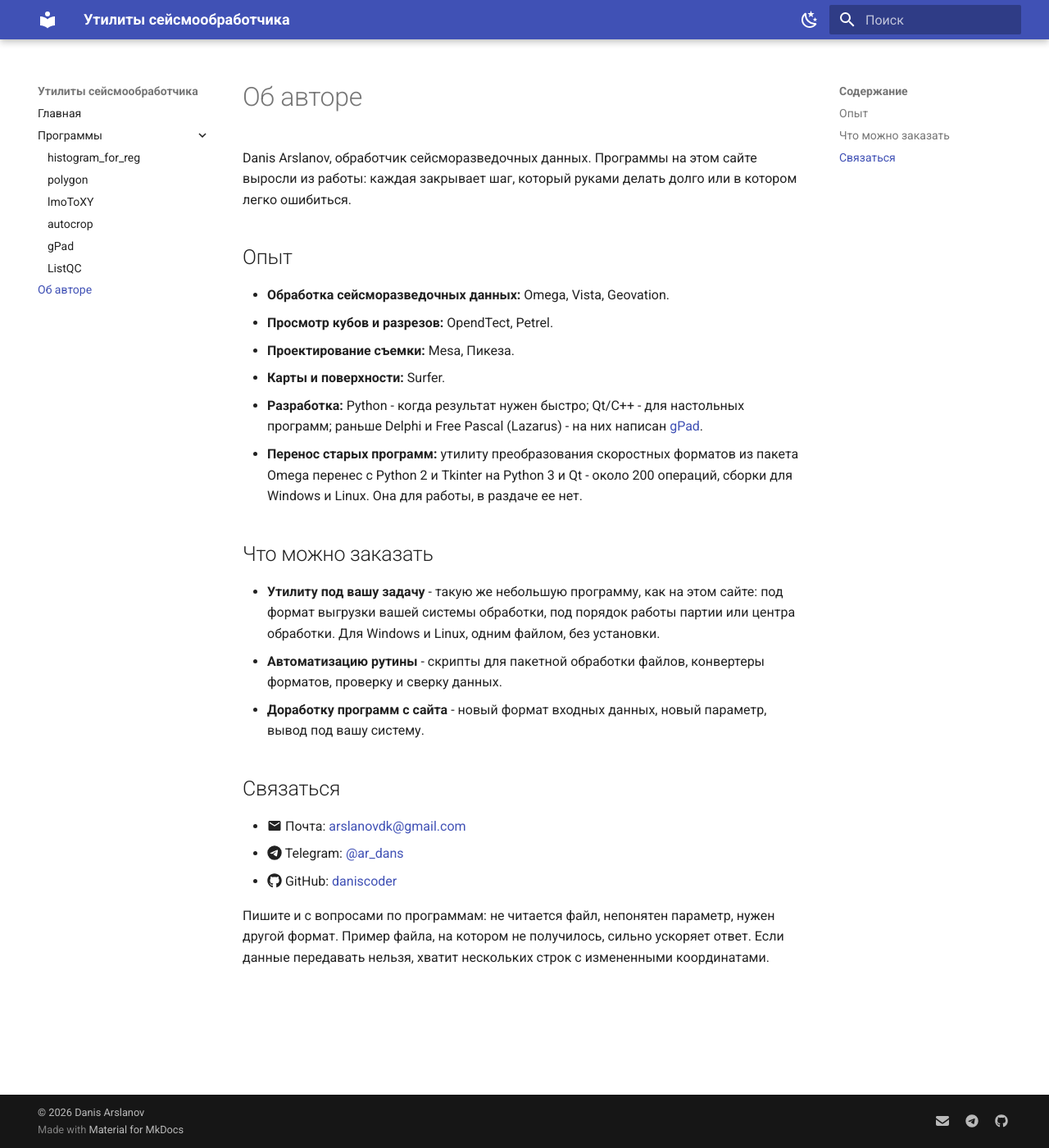
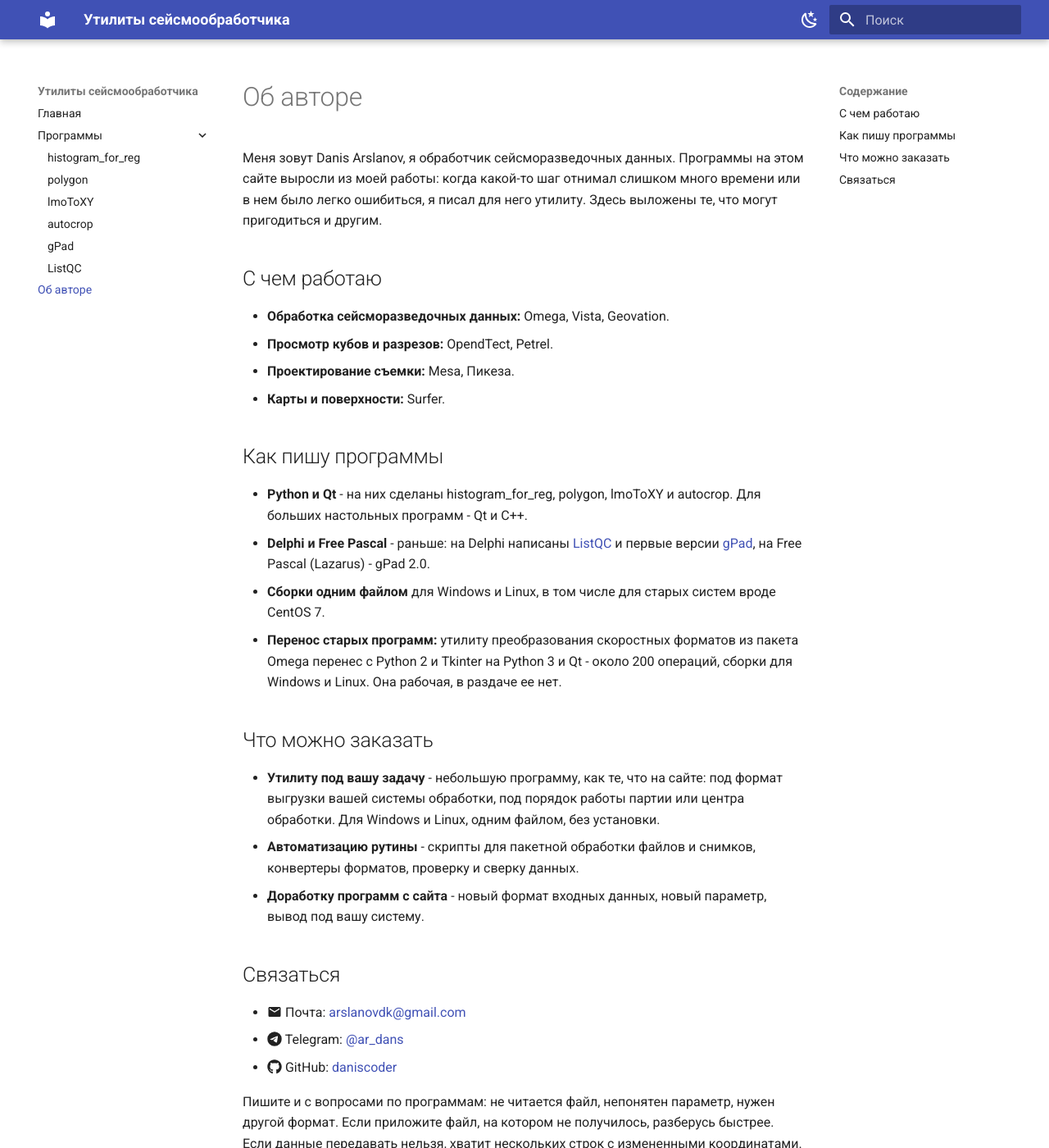
Before and after one commit to daniscoder/daniscoder.github.io, an MkDocs documentation site: the page built from docs/author.md, in a window 1280 px wide and 1400 px high. Shown: the whole window at 82% size. Built offline with MkDocs 1.6.1 and Material for MkDocs 9.7.7, drawn with Linux system fonts in a browser that asks for light colours.

Commit message:
Об авторе: от первого лица, с ListQC, gPad и autocrop

```diff
--- a/docs/author.md
+++ b/docs/author.md
@@ -1,29 +1,36 @@
 # Об авторе
 
-Danis Arslanov, обработчик сейсморазведочных данных. Программы на этом сайте
-выросли из работы: каждая закрывает шаг, который руками делать долго или в
-котором легко ошибиться.
+Меня зовут Danis Arslanov, я обработчик сейсморазведочных данных. Программы на
+этом сайте выросли из моей работы: когда какой-то шаг отнимал слишком много
+времени или в нем было легко ошибиться, я писал для него утилиту. Здесь выложены
+те, что могут пригодиться и другим.
 
-## Опыт
+## С чем работаю
 
 - **Обработка сейсморазведочных данных:** Omega, Vista, Geovation.
 - **Просмотр кубов и разрезов:** OpendTect, Petrel.
 - **Проектирование съемки:** Mesa, Пикеза.
 - **Карты и поверхности:** Surfer.
-- **Разработка:** Python - когда результат нужен быстро; Qt/C++ - для
-  настольных программ; раньше Delphi и Free Pascal (Lazarus) - на них
-  написан [gPad](gpad.md).
+
+## Как пишу программы
+
+- **Python и Qt** - на них сделаны histogram_for_reg, polygon, lmoToXY и
+  autocrop. Для больших настольных программ - Qt и C++.
+- **Delphi и Free Pascal** - раньше: на Delphi написаны [ListQC](listqc.md) и
+  первые версии [gPad](gpad.md), на Free Pascal (Lazarus) - gPad 2.0.
+- **Сборки одним файлом** для Windows и Linux, в том числе для старых систем
+  вроде CentOS 7.
 - **Перенос старых программ:** утилиту преобразования скоростных форматов из
   пакета Omega перенес с Python 2 и Tkinter на Python 3 и Qt - около 200
-  операций, сборки для Windows и Linux. Она для работы, в раздаче ее нет.
+  операций, сборки для Windows и Linux. Она рабочая, в раздаче ее нет.
 
 ## Что можно заказать
 
-- **Утилиту под вашу задачу** - такую же небольшую программу, как на этом сайте:
-  под формат выгрузки вашей системы обработки, под порядок работы партии или
-  центра обработки. Для Windows и Linux, одним файлом, без установки.
-- **Автоматизацию рутины** - скрипты для пакетной обработки файлов, конвертеры
-  форматов, проверку и сверку данных.
+- **Утилиту под вашу задачу** - небольшую программу, как те, что на сайте: под
+  формат выгрузки вашей системы обработки, под порядок работы партии или центра
+  обработки. Для Windows и Linux, одним файлом, без установки.
+- **Автоматизацию рутины** - скрипты для пакетной обработки файлов и снимков,
+  конвертеры форматов, проверку и сверку данных.
 - **Доработку программ с сайта** - новый формат входных данных, новый параметр,
   вывод под вашу систему.
 
@@ -34,6 +41,6 @@ Danis Arslanov, обработчик сейсморазведочных данн
 - :fontawesome-brands-github: GitHub: [daniscoder](https://github.com/daniscoder)
 
 Пишите и с вопросами по программам: не читается файл, непонятен параметр, нужен
-другой формат. Пример файла, на котором не получилось, сильно ускоряет ответ.
+другой формат. Если приложите файл, на котором не получилось, разберусь быстрее.
 Если данные передавать нельзя, хватит нескольких строк с измененными
 координатами.
```
